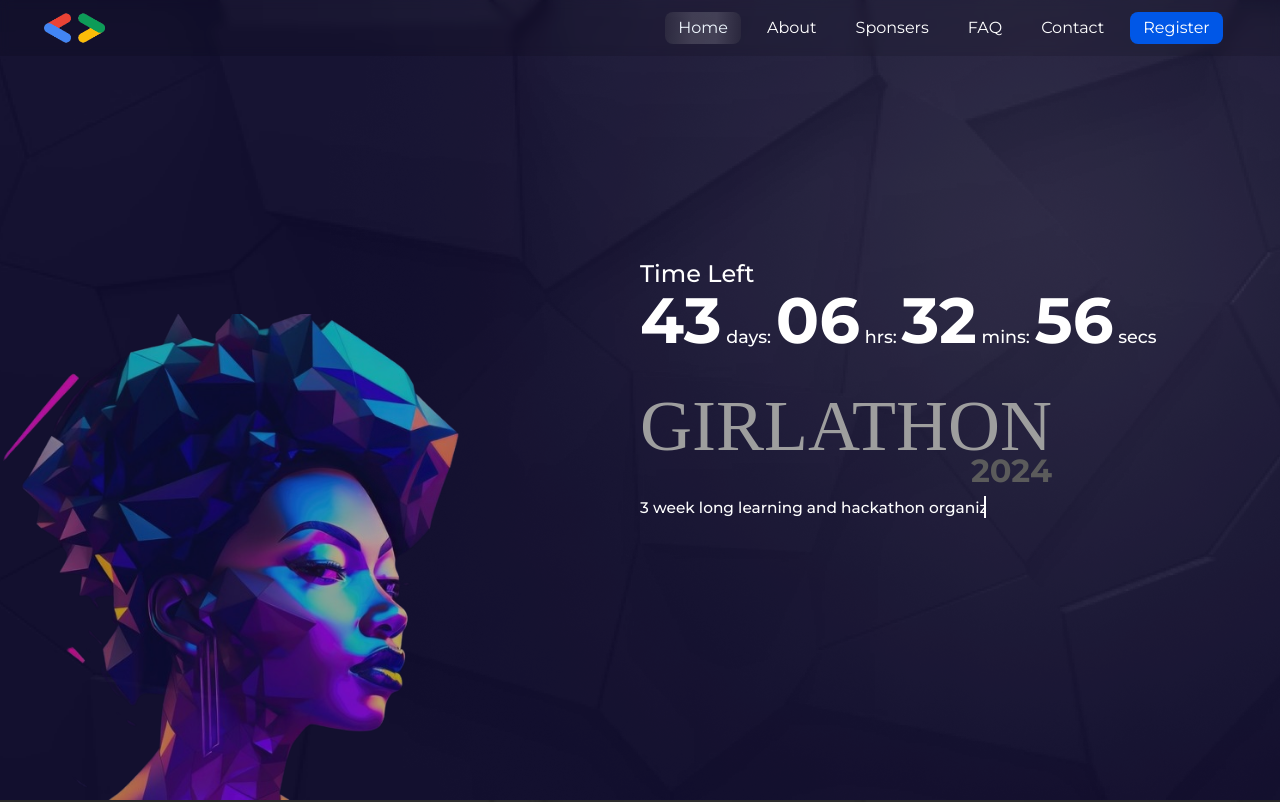
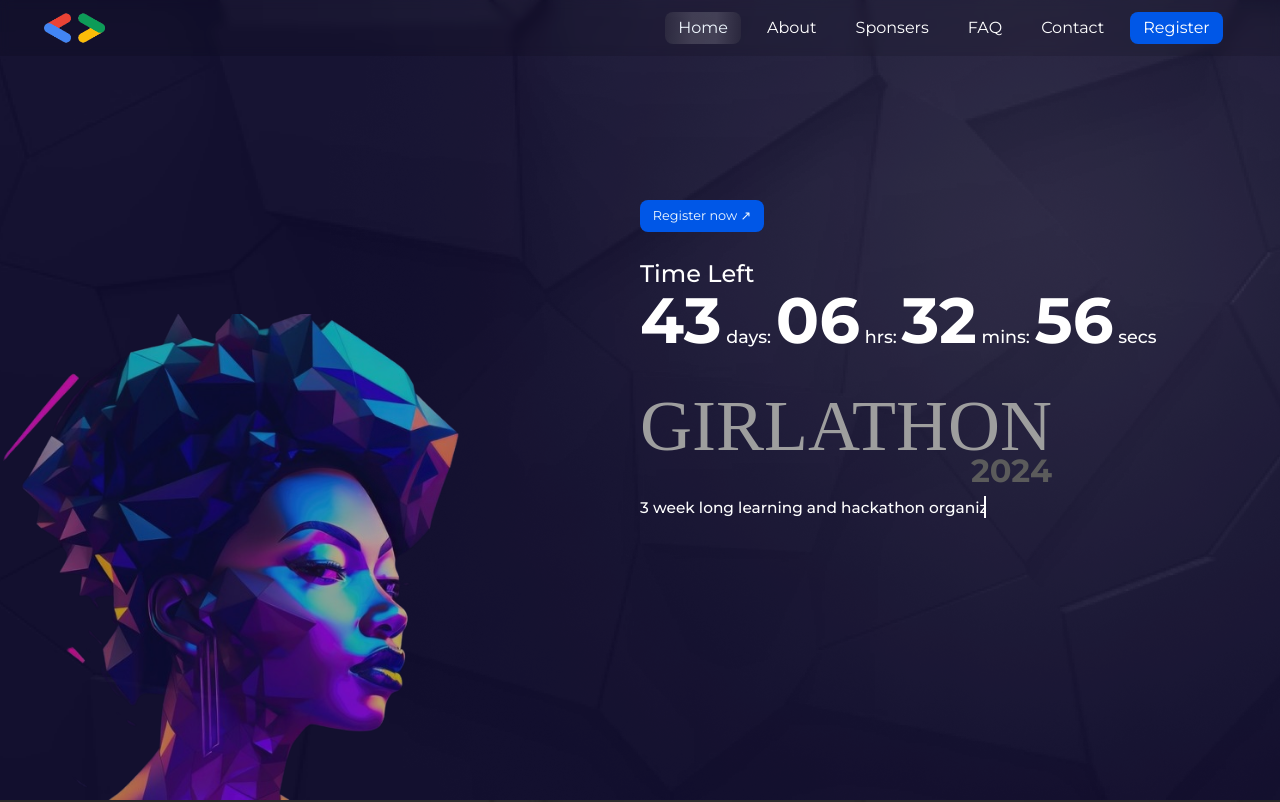
Before and after one commit to abhinav-18max/girlathon-portal, a React (Vite) app in the folder frontend/: page / in a window 1280 px wide. Shown: the top 802 px of the page. Built offline with nearby package versions, Linux system fonts and the light colour scheme; grey boxes are pictures that could not be loaded; a web font is replaced by a local one.

Commit message:
reg button

```diff
--- a/frontend/src/components/Navbar/navbar.css
+++ b/frontend/src/components/Navbar/navbar.css
@@ -77,6 +77,7 @@
     align-items: center;
     justify-content: space-between;
     width: 100dvw;
+
     background: rgba(0, 0, 0, 0.105);
     backdrop-filter: blur(5px);
     padding: 0.75rem 2rem;
--- a/frontend/src/components/hero.jsx
+++ b/frontend/src/components/hero.jsx
@@ -115,6 +115,7 @@ function Hero() {
               {"  "}
             </h6>
           </div>
+
         </div>
         {
           //<iframe title='J' src='https://my.spline.design/readyplayermelookingaround-0c0f2a2232256d31c16ec20f9e01ab2c/' frameborder='0' width='100%' height='100%'></iframe>
@@ -122,12 +123,24 @@ function Hero() {
       </div>
       {/* <div className="reg-btn-cont row">
         <div className="col-6 oth"></div>
-        <div className="col-6 reg">
+        <div style={{ position:'absolute',zIndex:'90',top:'10rem',right:'50%' }}>
           <Link to="/Signin" className="reg-btn" >
             Register &#x2197;
           </Link>
         </div>
       </div> */}
+      <div style={{ position:'absolute',zIndex:'90',top:'25%',left:'50%',display:'flex',justifyContent:'center',alignItems:'center' }}
+      >
+          <Link to="/Signin" className="reg-btn"  onClick={()=>{
+             document.getElementById("hero-navmob").style.display = "block";
+                  document.getElementById("hero-amob").style.display = "none";
+                  document.getElementById('hero-nav').style.display='block'
+                document.getElementById('hero-nav').classList.remove('link-active')
+                document.getElementById('hero-a').style.display='none'
+          }}>
+            Register now &#x2197;
+          </Link>
+        </div>
     </section>
   );
 }
```
Also changed, not shown: frontend/src/components/Navbar/navbar.jsx (line endings or trailing spaces).
